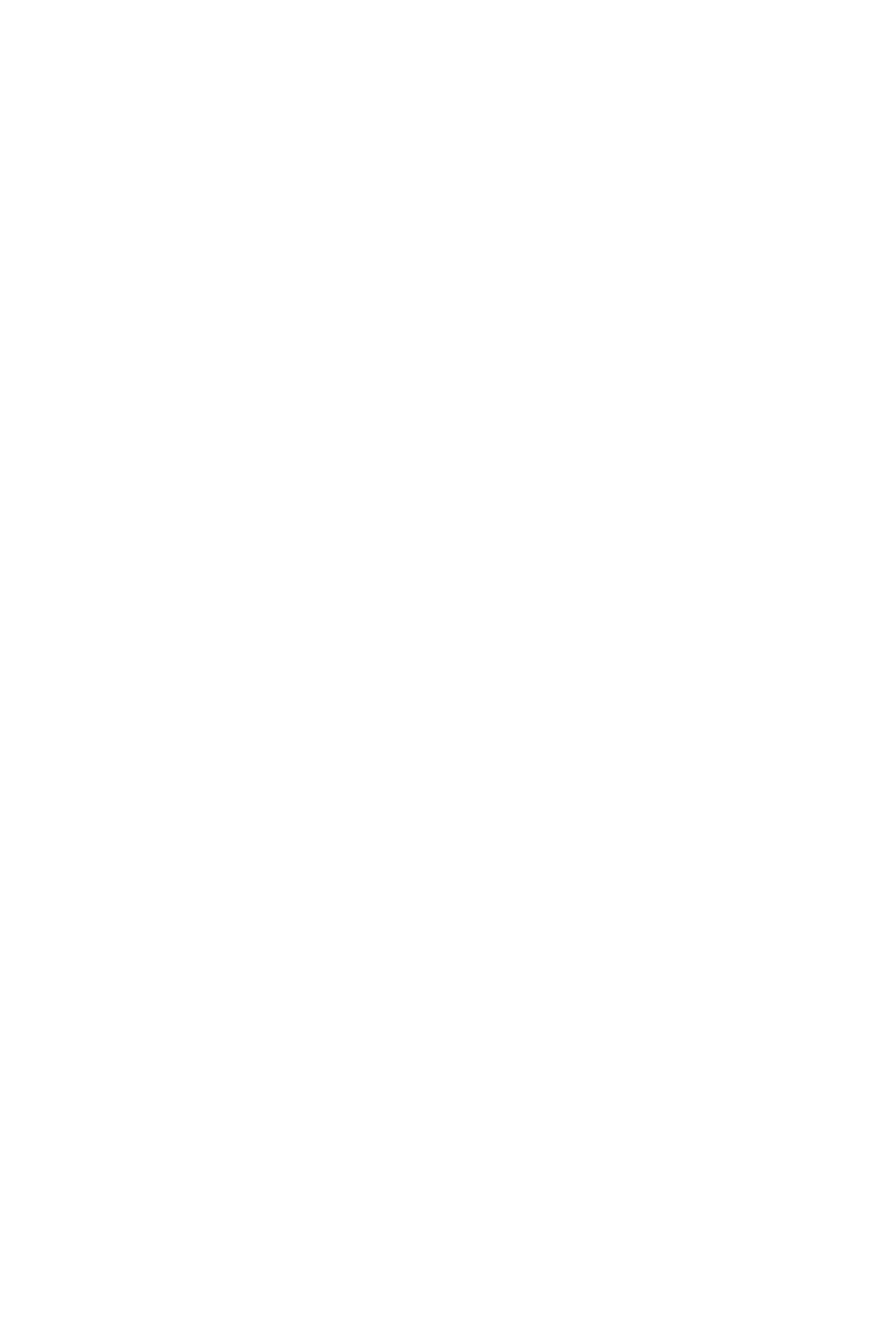
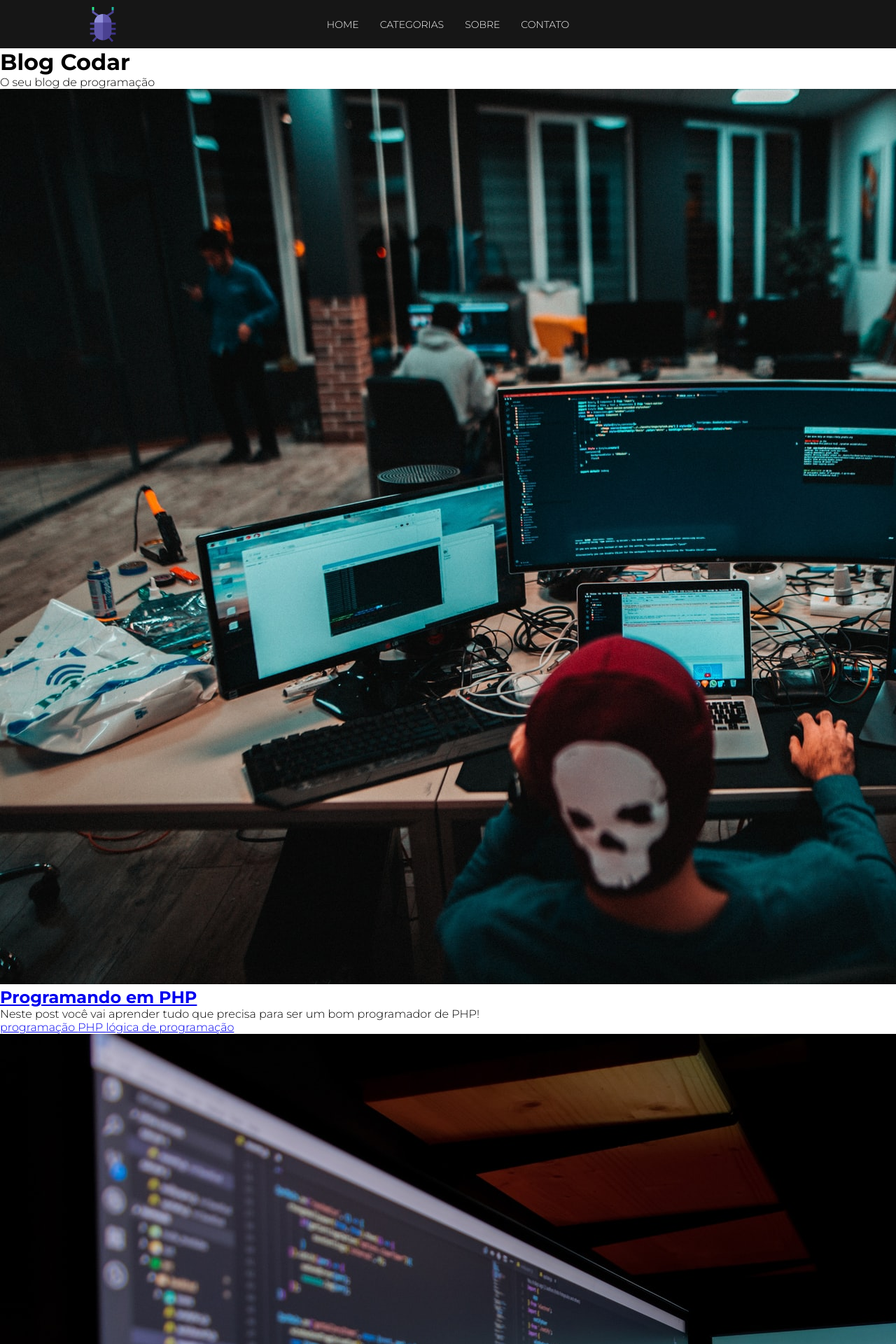
Before and after one commit to bryan0796/blogphp, a PHP site: page / in a window 1280 px wide; the page is wider, and only the part inside the window is pictured. Before the commit the part shown is empty. Shown: the top 1920 px of that part at 70% size. Before the commit the page ends 800 px from the top of that part, so only its background shows below. Run offline with PHP 8.4, Linux system fonts and the light colour scheme.

Commit message:
resgatando dados do arquivo post

```diff
--- a/css/styles.css
+++ b/css/styles.css
@@ -1,3 +1,59 @@
 * {
   font-family: 'Montserrat', sans-serif;
+  padding: 0;
+  margin: 0;
+  box-sizing: border-box;
 }
+
+html {
+  min-height: 100vh;
+  position: relative;
+}
+
+main {
+  margin-bottom: 250px;
+}
+
+/* NAVBAR */
+#logo {
+  position: absolute;
+  top: 10px;
+  left: 9.5%;
+}
+#logo img {
+  width: 50px;
+}
+
+#navbar {
+  display: flex;
+  align-items: center;
+  justify-content: center;
+  background-color: #161616;
+  padding: 20px;
+  text-transform: uppercase;
+  list-style: none;
+}
+#navbar li {
+  margin: 0 10px;
+  padding: 5px;
+}
+#navbar .navlink {
+  color: #fff;
+  text-decoration: none;
+  transition: 0.5s;
+  font-size: 14px;
+}
+#navbar .navlink:hover {
+  color: #999;
+}
+
+/* FOOTER */
+footer {
+  width: 100%;
+  position: absolute;
+  bottom: 0;
+  text-align: center;
+  background-color: #000;
+  color: #fff;
+  padding: 50px 0;
+}
--- a/index.php
+++ b/index.php
@@ -1,18 +1,36 @@
 <?php
-  include_once("helpers/url.php");
+include_once('templates/header.php');
 ?>
-<!DOCTYPE html>
-<html lang="pt-br">
-<head>
-  <meta charset="UTF-8">
-  <meta name="viewport" content="width=device-width, initial-scale=1.0">
-  <link rel="stylesheet" href="<?= $BASE_URL ?>/css/styles.css">
-  <link rel="preconnect" href="https://fonts.googleapis.com">
-  <link rel="preconnect" href="https://fonts.gstatic.com" crossorigin>
-  <link href="https://fonts.googleapis.com/css2?family=Montserrat:wght@300;700&display=swap" rel="stylesheet">
-  <title>Blog Codar</title>
-</head>
-<body>
 
-</body>
-</html>
+<main>
+  <div id="title-container">
+    <h1>Blog Codar</h1>
+    <p>O seu blog de programação</p>
+  </div>
+  <div id="posts-container">
+    <?php foreach ($posts as $post): ?>
+      <div class="post-box">
+        <img src="<?= $BASE_URL ?>/img/<?= $post['img'] ?>" alt="<?= $post['title'] ?>">
+        <h2 class="post-title">
+          <a href="<?= $BASE_URL ?>post.php?id=<?= $post['id'] ?>">
+            <?= $post['title'] ?>
+          </a>
+        </h2>
+        <p class="post-description">
+          <?= $post['description'] ?>
+        </p>
+        <div class="tags-container">
+          <?php foreach ($post['tags'] as $tag): ?>
+            <a href="#">
+              <?= $tag ?>
+            </a>
+          <?php endforeach; ?>
+        </div>
+      </div>
+    <?php endforeach; ?>
+  </div>
+</main>
+
+<?php
+include_once('templates/footer.php');
+?>
--- /dev/null
+++ b/templates/footer.php
@@ -0,0 +1,5 @@
+<footer>
+  <p>Hora de Codar &copy; 2020</p>
+</footer>
+</body>
+</html>
--- /dev/null
+++ b/templates/header.php
@@ -0,0 +1,32 @@
+<?php
+  include_once("helpers/url.php");
+  include_once("data/posts.php");
+  include_once("data/categories.php");
+?>
+<!DOCTYPE html>
+<html lang="pt-br">
+<head>
+  <meta charset="UTF-8">
+  <meta name="viewport" content="width=device-width, initial-scale=1.0">
+  <link rel="stylesheet" href="<?= $BASE_URL ?>/css/styles.css">
+  <link rel="preconnect" href="https://fonts.googleapis.com">
+  <link rel="preconnect" href="https://fonts.gstatic.com" crossorigin>
+  <link href="https://fonts.googleapis.com/css2?family=Montserrat:wght@300;700&display=swap" rel="stylesheet">
+  <title>Blog Codar</title>
+</head>
+<body>
+  <header>
+    <a href="<?= $BASE_URL ?>" id="logo">
+      <img src="<?= $BASE_URL ?>/img/logo.svg" alt="Blog codar">
+    </a>
+    <nav>
+      <ul id="navbar">
+        <li><a href="<?= $BASE_URL ?>" class="navlink">Home</a></li>
+        <li><a href="#" class="navlink">Categorias</a></li>
+        <li><a href="#" class="navlink">Sobre</a></li>
+        <li><a href="<?= $BASE_URL ?>contato.php" class="navlink">Contato</a></li>
+      </ul>
+    </nav>
+  </header>
+</body>
+</html>
```
Also changed, not shown: contato.php (added, +9 -0 lines).
